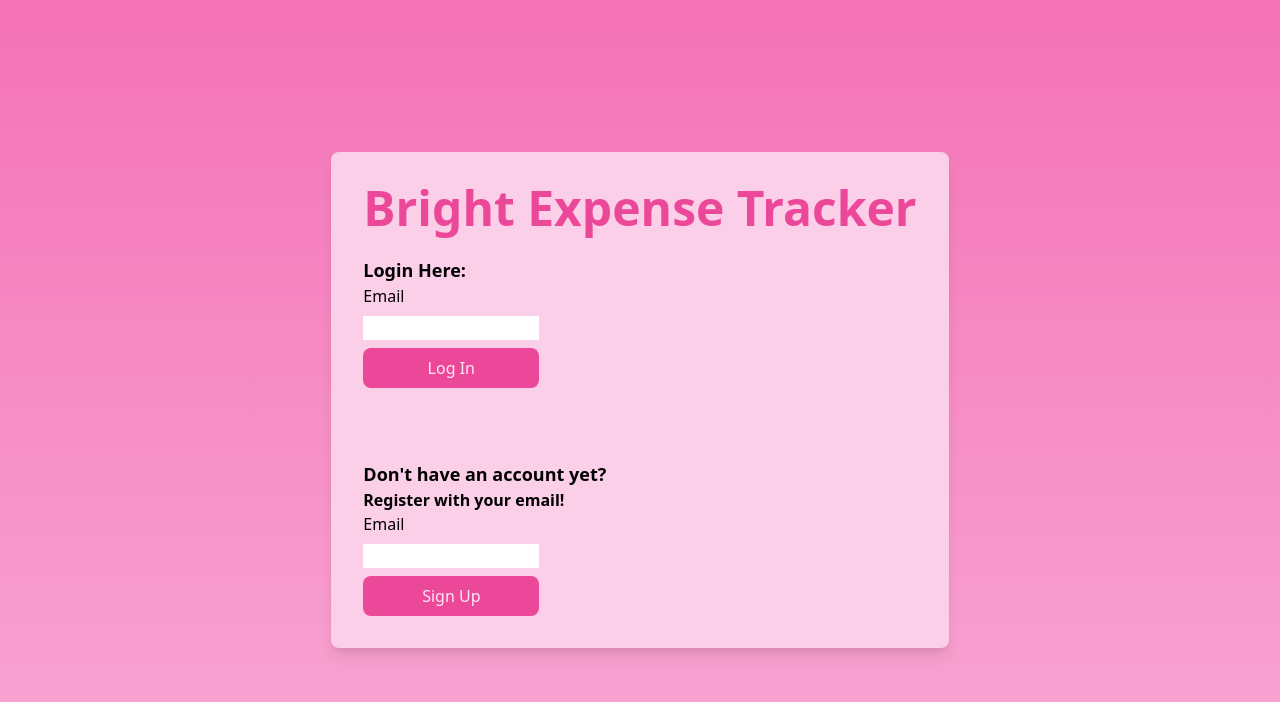
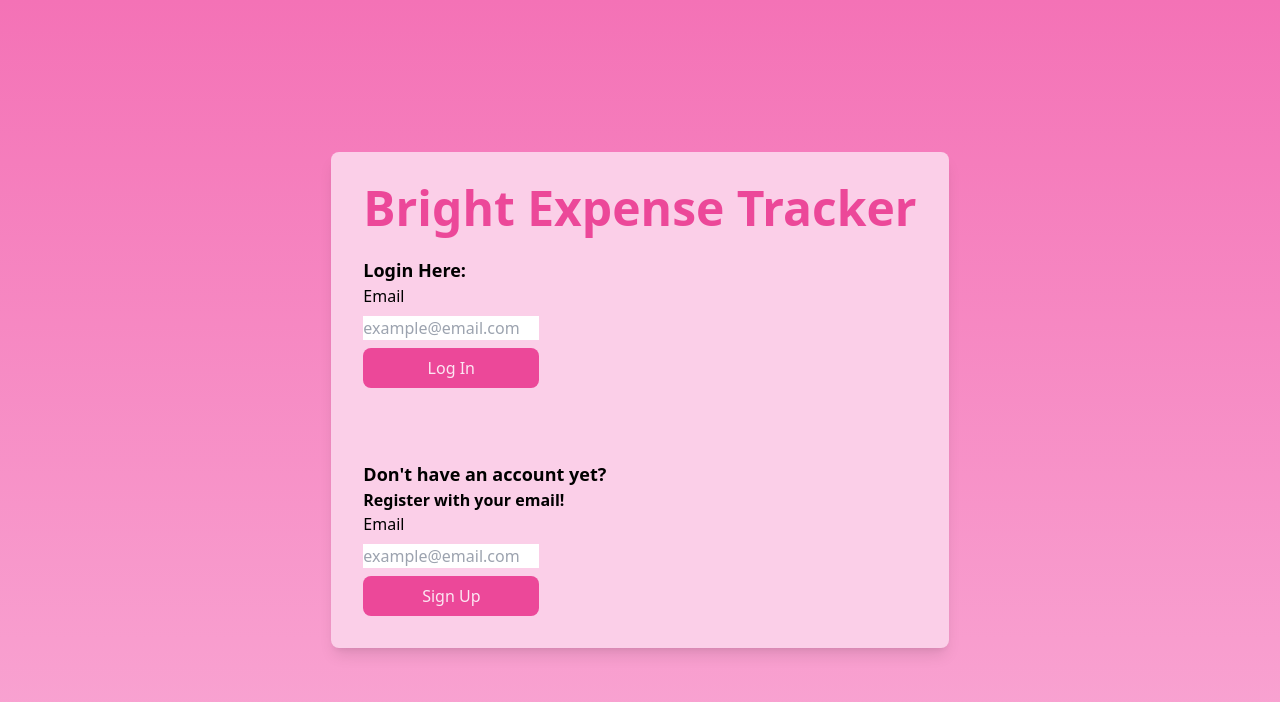
Before and after one commit to MicahYap/BrightExpenseTracker, a React (Vite) app: page / in a window 1280 px wide. Shown: the top 702 px of the page. Built offline with nearby package versions, Linux system fonts and the light colour scheme.

Commit message:
fix(Email Input): added placeholder for email input

```diff
--- a/src/assets/components/EmailInput.tsx
+++ b/src/assets/components/EmailInput.tsx
@@ -12,6 +12,7 @@ function EmailInput ({email, setEmail}: Props) {
         value = {email}
         onChange = {(e) => setEmail(e.target.value)}
         className='w-44'
+        placeholder="example@email.com"
       >
       </input>
     </>
```
